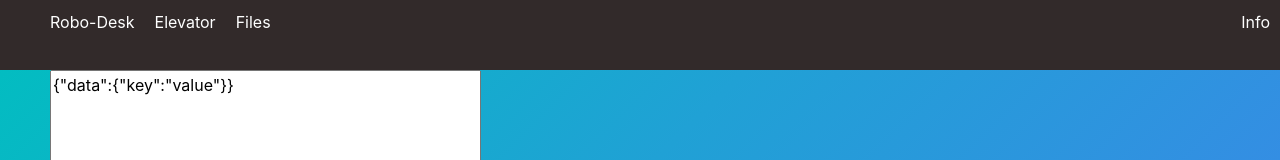
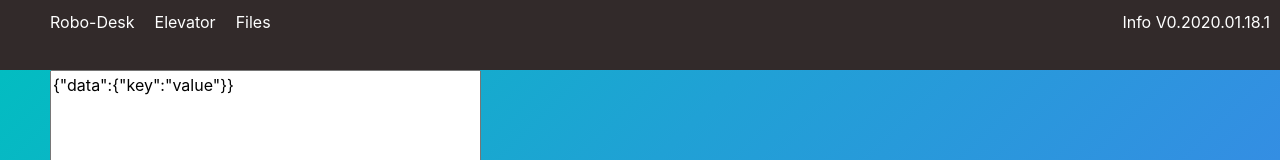
Before and after one commit to Mop3D/hard-drive-robot, a React (Create React App) app in the folder web/ClientApp/: page /restcall in a window 1280 px wide. Shown: the top 160 px of the page. Built offline with nearby package versions, Linux system fonts and the light colour scheme.

Commit message:
add version number

```diff
--- a/web/ClientApp/src/components/layout/header/index.tsx
+++ b/web/ClientApp/src/components/layout/header/index.tsx
@@ -9,7 +9,7 @@ export default class Header extends React.Component<{}, {}> {
          <li className="header__item"><a className="header__link" href="#">Files</a></li>
        </ul>
        <ul className="header__list header__list--float-right">
-         <li className="header__item"><a className="header__link" href="#">Info</a></li>
+         <li className="header__item"><a className="header__link" href="#">Info V0.2020.01.18.1</a></li>
        </ul>
      </header>;
     }
```
